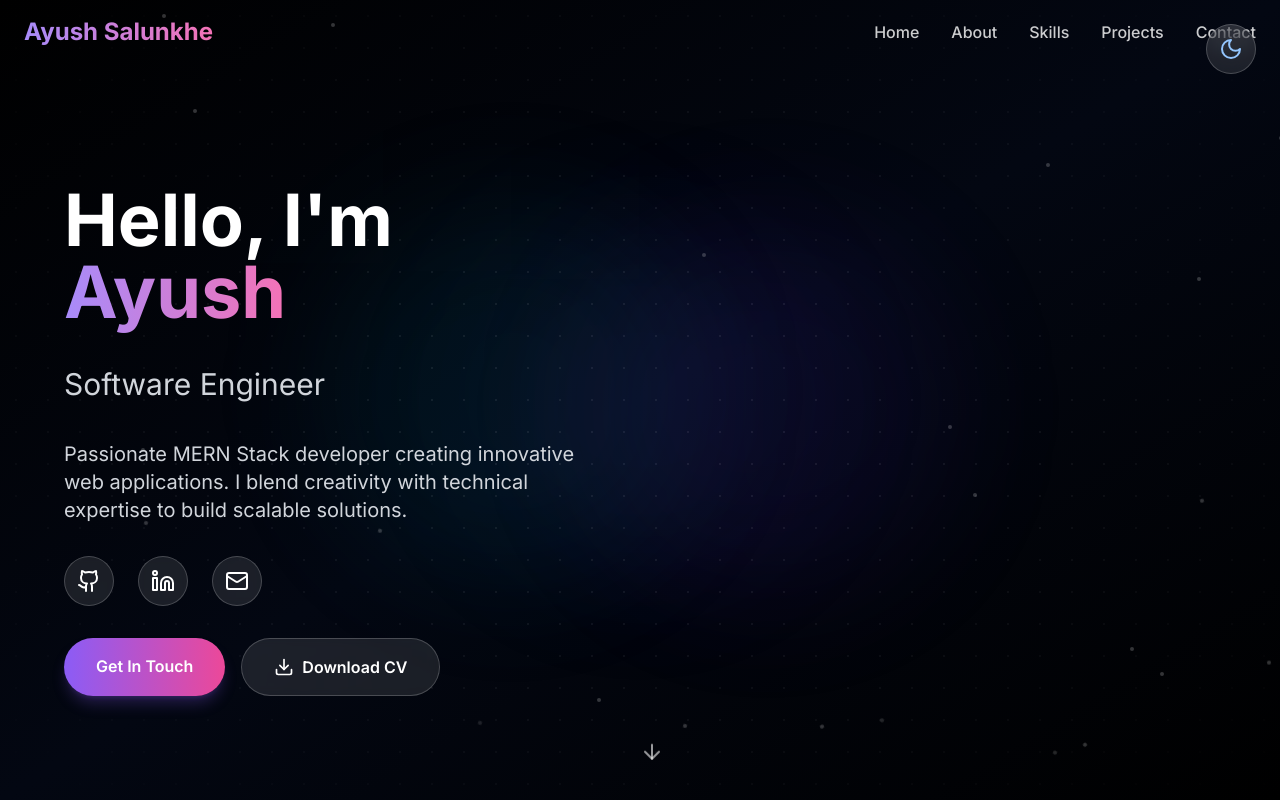
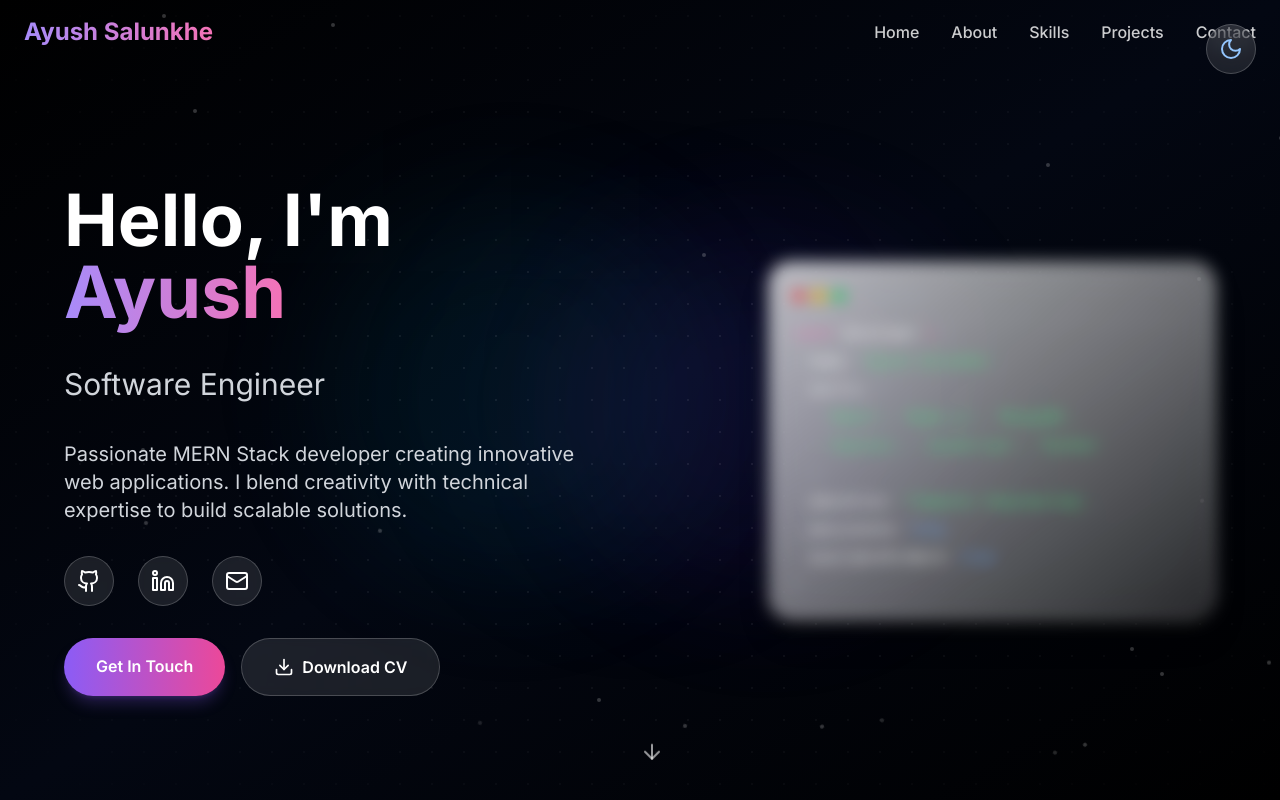
Before and after one commit to ayushsalunkhe/portfolio-v2, a React (Vite) app: page / in a window 1280 px wide. Shown: the top 800 px of the page. Built offline with nearby package versions, Linux system fonts and the light colour scheme.

Commit message:
Update GlassCard.tsx

```diff
--- a/src/react-app/components/GlassCard.tsx
+++ b/src/react-app/components/GlassCard.tsx
@@ -18,29 +18,28 @@ export default function GlassCard({
       id={stickyIndex ? `sticky-card-${stickyIndex}` : undefined}
       className={`
         relative overflow-hidden
-        backdrop-blur-2xl // Slightly reduced blur intensity for better control over overall clarity
+        backdrop-blur-xl // Main blur effect - slightly toned down to prevent over-blurring content
 
-        // --- NEW STRATEGY: Balanced Opacity & Subtle Gradient for Light Mode ---
-        // A more balanced opacity to give the card "body" without making it dark or fully transparent
-        // Using a very subtle white gradient for a luminous feel in light mode
-        bg-gradient-to-br from-white/40 to-white/20 // Adjusted to be translucent, but not invisible
+        // --- CRITICAL ADJUSTMENT: ENSURING VISIBILITY IN LIGHT MODE ---
+        // We're making the white background more opaque to ensure it's always visible,
+        // while still using a gradient for depth.
+        bg-gradient-to-br from-white/70 to-white/50 // Significantly more opaque white for light mode
 
-        // Dark mode settings remain similar, assuming your page background in dark mode is dark
-        dark:bg-white/5 dark:to-white/[0.02]
+        // Dark mode settings (assuming a dark background for your page in dark mode)
+        dark:bg-white/10 dark:to-white/5
 
-        border border-gray-200/70 dark:border-white/15 // Slightly more defined border for structure
+        border border-gray-200/80 dark:border-white/20 // Stronger, more defined borders
         rounded-3xl p-6
 
-        ${hover ? 'hover:scale-[1.01] hover:shadow-2xl hover:shadow-gray-300/40 dark:hover:shadow-black/40 hover:border-gray-300/80 dark:hover:border-white/25' : ''}
+        ${hover ? 'hover:scale-[1.01] hover:shadow-2xl hover:shadow-gray-300/50 dark:hover:shadow-black/50 hover:border-gray-300/90 dark:hover:border-white/30' : ''}
         transition-all duration-500 ease-in-out
-        shadow-xl shadow-gray-200/35 dark:shadow-black/35 // Refined initial shadow
+        shadow-xl shadow-gray-200/40 dark:shadow-black/40 // More pronounced shadow for depth
         ${stickyIndex ? 'sticky-card' : ''}
         ${className}
       `}
     >
-      {/* Subtle Inner Border/Highlight (Important for premium feel) */}
-      {/* Increased opacity of this inner border slightly for more definition */}
-      <div className="absolute inset-[1px] rounded-[calc(1.5rem-1px)] border border-white/70 dark:border-white/10 pointer-events-none"></div>
+      {/* Subtle Inner Border/Highlight - made more prominent for definition */}
+      <div className="absolute inset-[1px] rounded-[calc(1.5rem-1px)] border border-white/80 dark:border-white/15 pointer-events-none"></div>
 
       {children}
     </div>
```
